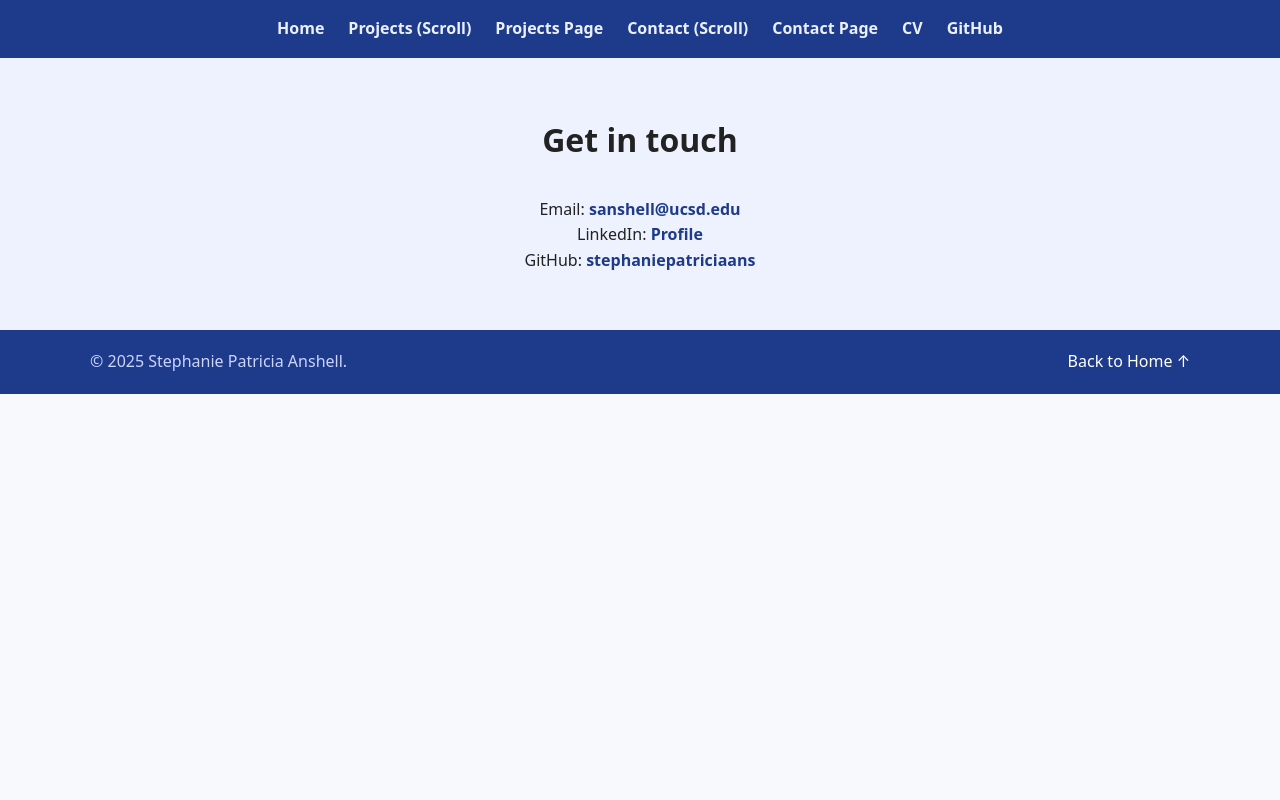
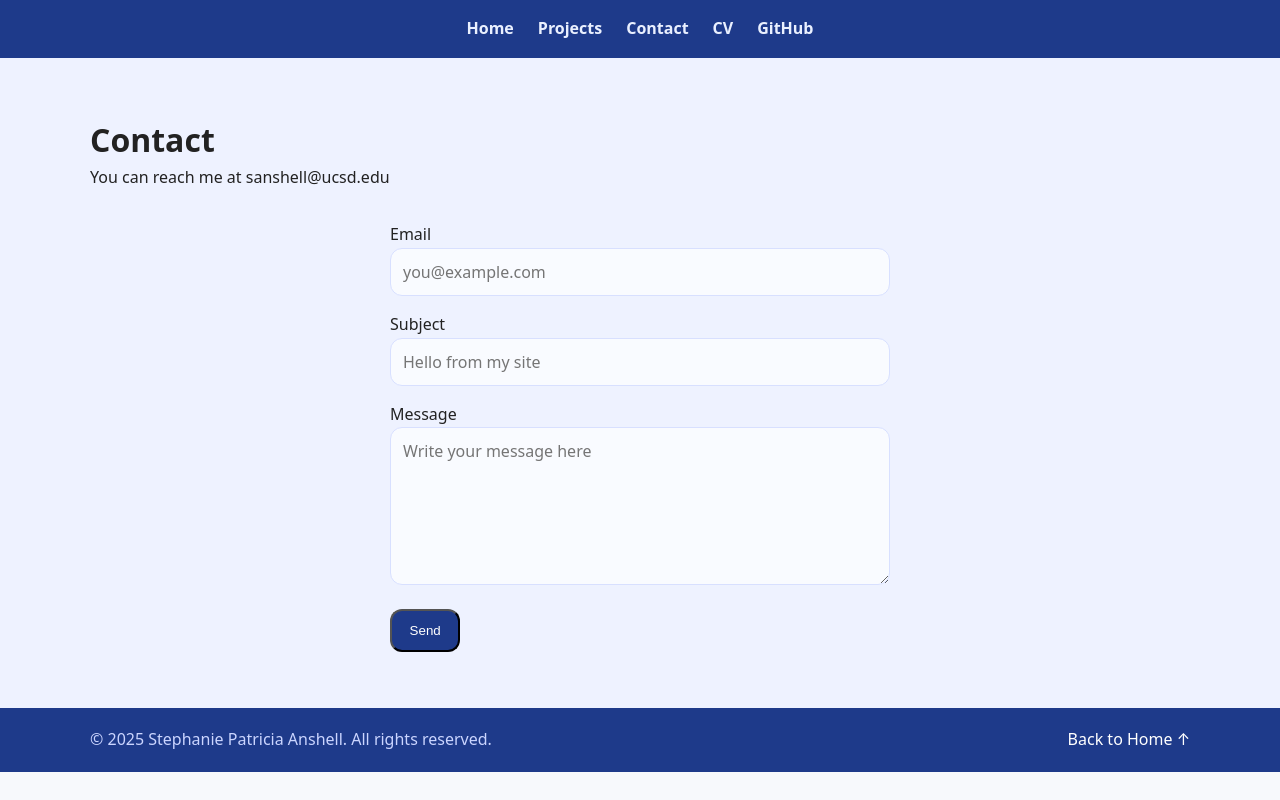
Before and after one commit to stephaniepatriciaans/portofolio, a plain HTML site: page contact/index.html in a window 1280 px wide. Drawn offline with Linux system fonts and the light colour scheme.

Commit message:
contact, cv

```diff
--- a/contact/index.html
+++ b/contact/index.html
@@ -1,41 +1,59 @@
 <!DOCTYPE html>
 <html lang="en">
 <head>
-  <meta charset="UTF-8" />
-  <meta name="viewport" content="width=device-width, initial-scale=1.0"/>
-  <title>Contact | Stephanie Patricia Anshell</title>
-  <link rel="stylesheet" href="../style.css"/>
+  <meta charset="UTF-8">
+  <meta name="viewport" content="width=device-width, initial-scale=1.0">
+  <title>Contact — Stephanie Patricia Anshell</title>
+  <link rel="stylesheet" href="../style.css">
 </head>
 <body>
+  <!-- Navigation -->
   <header class="navbar">
     <div class="container">
       <nav>
-        <a href="/portofolio/#home">Home</a>
-        <a href="/portofolio/#projects">Projects (Scroll)</a>
-        <a href="/portofolio/projects/">Projects Page</a>
-        <a href="/portofolio/#contact">Contact (Scroll)</a>
-        <a href="/portofolio/contact/">Contact Page</a>
-        <a href="/portofolio/cv/">CV</a>
+        <a href="../">Home</a>
+        <a href="../projects/">Projects</a>
+        <a href="./">Contact</a>
+        <a href="../cv/">CV</a>
         <a href="https://github.com/stephaniepatriciaans" target="_blank" rel="noopener">GitHub</a>
       </nav>
     </div>
   </header>
 
-  <section class="section bg-2 contact">
-    <div class="container">
-      <h2>Get in touch</h2>
-      <p>Email: <a href="mailto:sanshell@ucsd.edu">sanshell@ucsd.edu</a></p>
-      <p>LinkedIn: <a href="https://www.linkedin.com/in/stephaniepatriciaanshell" target="_blank">Profile</a></p>
-      <p>GitHub: <a href="https://github.com/stephaniepatriciaans" target="_blank">stephaniepatriciaans</a></p>
+  <!-- Main -->
+  <main class="section bg-2">
+    <div class="container contact">
+      <h1>Contact</h1>
+      <p>You can reach me at <a href="mailto:sanshell@ucsd.edu">sanshell@ucsd.edu</a></p>
+
+      <form action="mailto:sanshell@ucsd.edu" method="POST" enctype="text/plain" class="contact-form">
+        <label>Email<br>
+          <input type="email" name="email" placeholder="you@example.com" required>
+        </label>
+
+        <label>Subject<br>
+          <input name="subject" placeholder="Hello from my site">
+        </label>
+
+        <label>Message<br>
+          <textarea name="body" rows="6" placeholder="Write your message here"></textarea>
+        </label>
+
+        <button type="submit" class="btn">Send</button>
+      </form>
     </div>
-  </section>
+  </main>
 
+  <!-- Footer -->
   <footer>
     <div class="container row">
-      <p>© <span id="y"></span> Stephanie Patricia Anshell.</p>
-      <p><a href="/portofolio/#home">Back to Home ↑</a></p>
+      <p>© <span id="y"></span> Stephanie Patricia Anshell. All rights reserved.</p>
+      <p><a href="../">Back to Home ↑</a></p>
     </div>
   </footer>
-  <script>document.getElementById('y').textContent=new Date().getFullYear();</script>
+
+  <script>
+    document.getElementById('y').textContent = new Date().getFullYear();
+  </script>
 </body>
 </html>
--- a/style.css
+++ b/style.css
@@ -126,12 +126,32 @@
     transform:translateY(-4px);
     transition:.2s}
 
-  /* CONTACT */
-  .contact{
-    text-align:center}
+  /* Contact form */
+  .contact-form {
+    margin-top: 2rem;
+    display: flex;
+    flex-direction: column;
+    gap: 1rem;
+    max-width: 500px;
+    margin-inline: auto;
+    text-align: left;
+  }
 
-  .contact a{
-    color:var(--primary);font-weight:600}
+  .contact-form input,
+  .contact-form textarea {
+    width: 100%;
+    padding: 0.75rem;
+    border-radius: var(--radius);
+    border: 1px solid #d8e0ff;
+    background: #f9fbff;
+    font-family: inherit;
+    font-size: 1rem;
+  }
+
+  .contact-form button {
+    align-self: flex-start;
+  }
+
 
 
   /* FOOTER */
```
Also changed, not shown: cv/index.html (+63 -22 lines).
